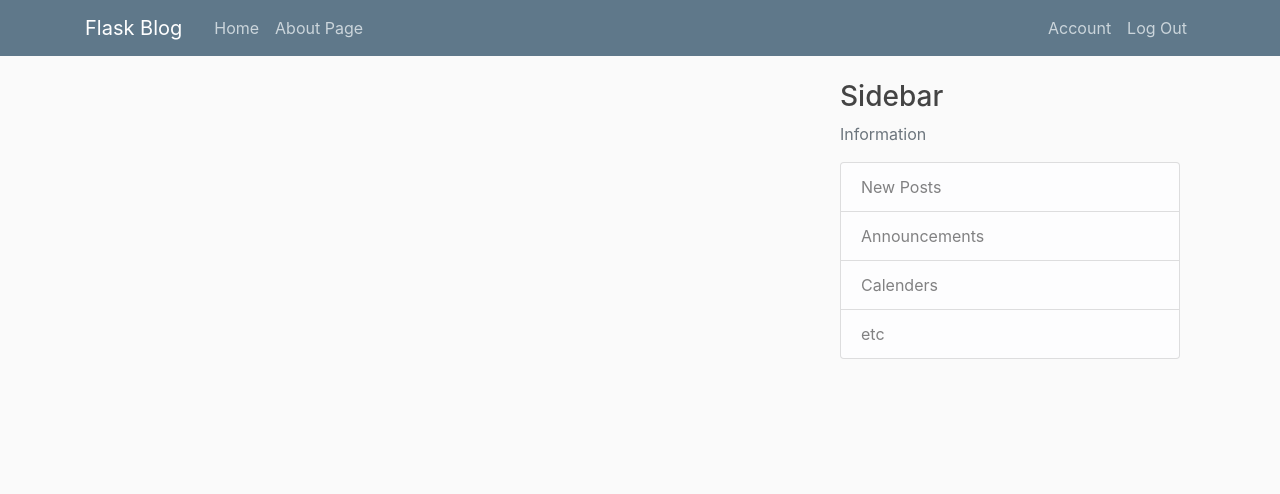
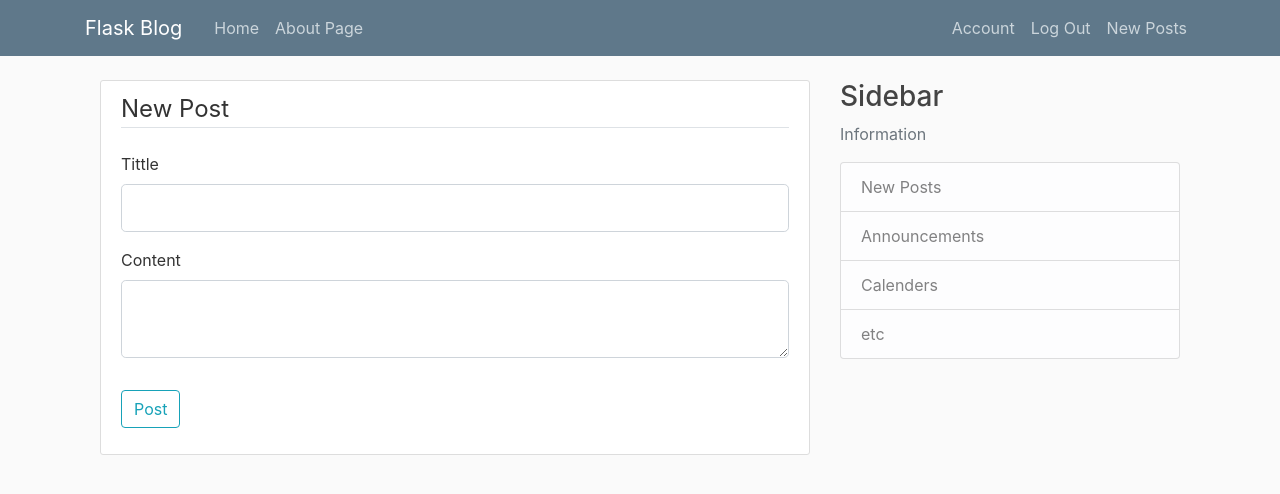
Before and after one commit to duvindu007/blogapp, a Flask app: page /posts/new in a window 1280 px wide. Shown: the top 494 px of the page. Run offline with Flask 2, Linux system fonts and the light colour scheme; the visitor is signed in with stand-in values (Sample User, id 1); some libraries are stand-ins or nearby versions.

Commit message:
Posts are now fetch from the database

```diff
--- a/blog/form.py
+++ b/blog/form.py
@@ -1,7 +1,7 @@
 from flask_wtf import FlaskForm
 from flask_login import current_user
 from flask_wtf.file import FileField, FileAllowed
-from wtforms import StringField, PasswordField, SubmitField, BooleanField
+from wtforms import StringField, PasswordField, SubmitField, BooleanField , TextAreaField
 from wtforms.validators import DataRequired, length, Email, EqualTo, ValidationError
 from blog.models import User
 from sqlalchemy.orm import validates
@@ -57,3 +57,10 @@ class UpdateAccountForm(FlaskForm):
             email = User.query.filter_by(email=email.data).first()
             if email:
                 raise ValidationError('That email is taken. Please choose another one')
+
+
+
+class PostForm(FlaskForm):
+    title = StringField('Tittle', validators=[DataRequired()])
+    content = TextAreaField('Content', validators=[DataRequired()])
+    submit_field = SubmitField('Post')
--- a/blog/routes.py
+++ b/blog/routes.py
@@ -2,18 +2,21 @@ import os
 import secrets
 from PIL import Image
 from flask import render_template, url_for, flash, redirect, request
-from blog.form import RegistrationForm, LogInForm, UpdateAccountForm
+from blog.form import RegistrationForm, LogInForm, UpdateAccountForm, PostForm
 from blog import app, db, b_crypt
 from blog.models import Post, User
 from flask_login import login_user, current_user, logout_user, login_required
 
+"""""
 posts = [{'Author': 'John', 'Title': 'book1', 'Content': 'Sci fi', 'Date_Posted': 'April 20 2018'},
          {'Author': 'Ryan', 'Title': 'book2', 'Content': 'Action', 'Date_Posted': 'April 25 2018'}]
+"""""
 
 
 @app.route('/')
 @app.route('/home')
 def home():
+    posts = Post.query.all()
     return render_template('home.html', title="Home", posts=posts)
 
 
@@ -96,7 +99,20 @@ def account():
                            image_file=image_file, form=form)
 
 
-@app.route("/posts/new")
+@app.route("/posts/new", methods=['POST', 'GET'])
 @login_required
 def new_posts():
-    return render_template('create_post.html', title='New Posts')
+    form = PostForm()
+    if form.validate_on_submit():
+        post = Post(title=form.title.data, content=form.content.data, author=current_user)
+        db.session.add(post)
+        db.session.commit()
+        flash('Your form has been created', 'success')
+        return redirect(url_for('home'))
+    return render_template('create_post.html', title='New Posts', form=form)
+
+
+@app.route("/post/<post_id>", methods=['POST', 'GET'])
+def post(post_id):
+    post = Post.query.get_or_404(post_id)
+    return render_template('post.html',title = post.title, post=post)
--- a/blog/templates/create_post.html
+++ b/blog/templates/create_post.html
@@ -1,3 +1,49 @@
 {% extends "layout.html" %}
 {% block content %}
+<div class="content-section">
+    <form method="POST" action="">
+        {{form.hidden_tag() }}
+        <fieldset class="form-group">
+            <legend class="border-bottom mb-4">New Post</legend>
+
+
+            <div class="form-group">
+                {{form.title.label(class="form-control-label")}}
+                {% if form.title.errors %}
+                {{form.title(class="form-control form-control-lg is-invalid")}}
+                <div class="invalid-feedback">
+                    {% for error in form.title.errors %}
+                    <span>{{error}}</span>
+
+                    {% endfor%}
+                </div>
+                {% else %}
+                {{form.title(class="form-control form-control-lg")}}
+                {% endif %}
+            </div>
+            <div class="form-group">
+                {{form.content.label(class="form-control-label")}}
+                {% if form.content.errors %}
+                {{form.content(class="form-control form-control-lg is-invalid")}}
+                <div class="invalid-feedback">
+                    {% for error in form.content.errors %}
+                    <span>{{error}}</span>
+
+                    {% endfor%}
+                </div>
+                {% else %}
+                {{form.content(class="form-control form-control-lg")}}
+                {% endif %}
+            </div>
+
+
+        </fieldset>
+
+        <div class="form-group">
+            {{form.submit_field(class="btn btn-outline-info")}}
+
+        </div>
+    </form>
+
+</div>
 {% endblock content %}
--- a/blog/templates/layout.html
+++ b/blog/templates/layout.html
@@ -33,6 +33,7 @@
                     {% if current_user.is_authenticated %}
                     <a class="nav-item nav-link" href="{{url_for('account')}}">Account</a>
                     <a class="nav-item nav-link" href="{{url_for('logout')}}">Log Out</a>
+                    <a class="nav-item nav-link" href="{{url_for('new_posts')}}">New Posts</a>
                     {% else %}
                     <a class="nav-item nav-link" href="{{url_for('login')}}">Login</a>
                     <a class="nav-item nav-link" href="{{url_for('registration')}}">Register</a>
```
Also changed, not shown: blog/templates/home.html (+5 -4 lines), blog/templates/post.html (added, +15 -0 lines).
